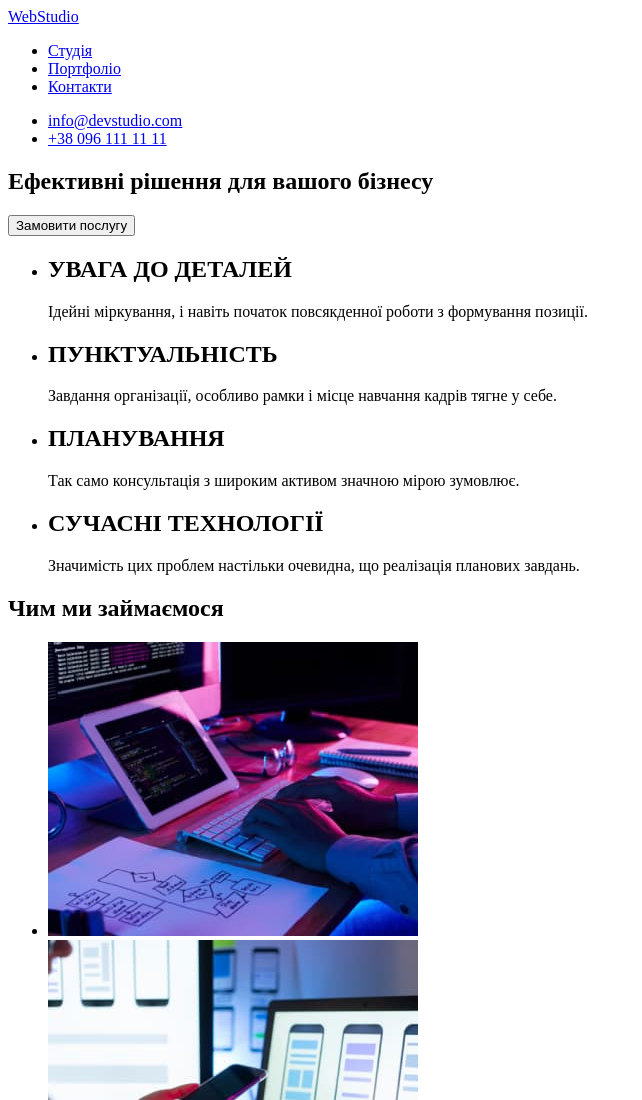
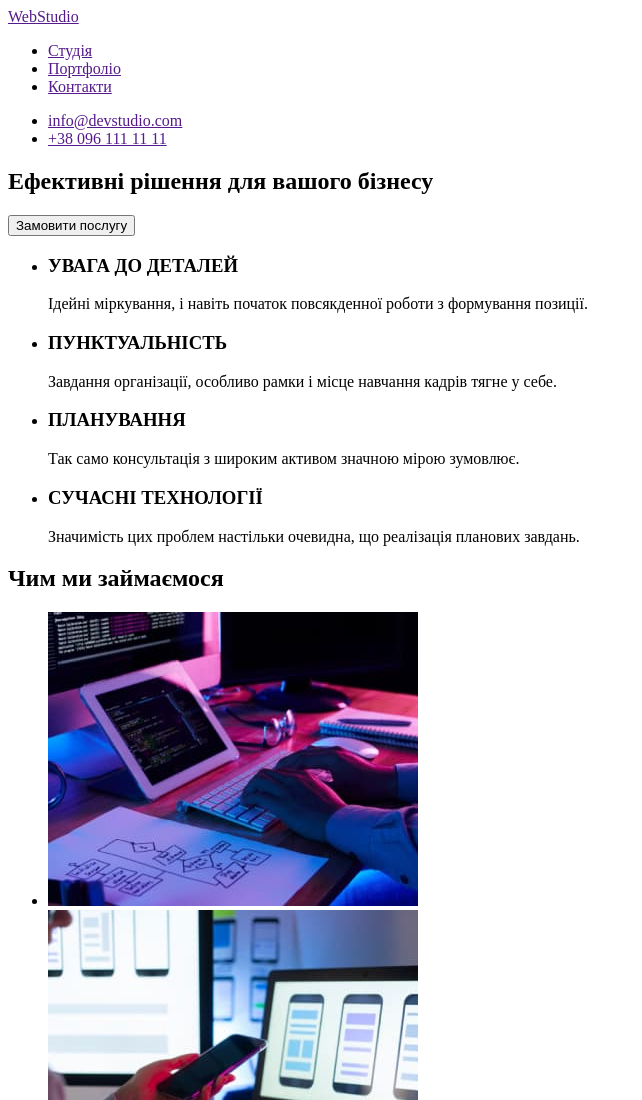
Before and after one commit to Illia-Os/goit-markup-hw-01, a plain HTML site: page index.html in a window 1280 px wide. Shown: the top 1100 px of the page, without its empty margins (0-642 px from the left). Drawn offline with Linux system fonts and the light colour scheme.

Commit message:
update tag h3 and section delete

```diff
--- a/index.html
+++ b/index.html
@@ -8,20 +8,18 @@
 </head>
 <body>
     <header>
-            <div>
-                <nav>
-                    <a href="#">WebStudio</a>
-                        <ul>
-                            <li><a href="#">Студія</a></li>
-                            <li><a href="#">Портфоліо</a></li>
-                            <li><a href="#">Контакти</a></li>
-                        </ul>
-                </nav>
+        <nav>
+            <a href="">WebStudio</a>
                 <ul>
-                    <li><a href="#">info@devstudio.com</a></li>
-                    <li><a href="#">+38 096 111 11 11</a></li>
+                    <li><a href="">Студія</a></li>
+                    <li><a href="">Портфоліо</a></li>
+                    <li><a href="">Контакти</a></li>
                 </ul>
-            </div>
+        </nav>
+        <ul>
+            <li><a href="">info@devstudio.com</a></li>
+            <li><a href="">+38 096 111 11 11</a></li>
+        </ul>
     </header>
 
     <main>
@@ -35,19 +33,19 @@
         <section>
             <ul>
                 <li>
-                    <h2>УВАГА ДО ДЕТАЛЕЙ</h2>
+                    <h3>УВАГА ДО ДЕТАЛЕЙ</h3>
                     <p>Ідейні міркування, і навіть початок повсякденної роботи з формування позиції.</p>
                 </li>
                 <li>
-                    <h2>ПУНКТУАЛЬНІСТЬ</h2>
+                    <h3>ПУНКТУАЛЬНІСТЬ</h3>
                     <p>Завдання організації, особливо рамки і місце навчання кадрів тягне у себе.</p>
                 </li>
                 <li>
-                    <h2>ПЛАНУВАННЯ</h2>
+                    <h3>ПЛАНУВАННЯ</h3>
                     <p>Так само консультація з широким активом значною мірою зумовлює.</p>
                 </li>
                 <li>
-                    <h2>СУЧАСНІ ТЕХНОЛОГІЇ</h2>
+                    <h3>СУЧАСНІ ТЕХНОЛОГІЇ</h3>
                     <p>Значимість цих проблем настільки очевидна, що реалізація планових завдань.</p>
                 </li>
             </ul>
@@ -92,12 +90,12 @@
     </main>
 
     <footer>
-        <a href="#">WebStudio</a>
+        <a href="">WebStudio</a>
             <address>
                  м. Київ, пр-т Лесі Українки, 26
                 <ul>
-                    <li><a href="#">info@devstudio.com</a></li>
-                    <li><a href="#">+38 096 111 11 11</a></li>
+                    <li><a href="">info@devstudio.com</a></li>
+                    <li><a href="">+38 096 111 11 11</a></li>
                 </ul>
             </address>
     </footer>
```
